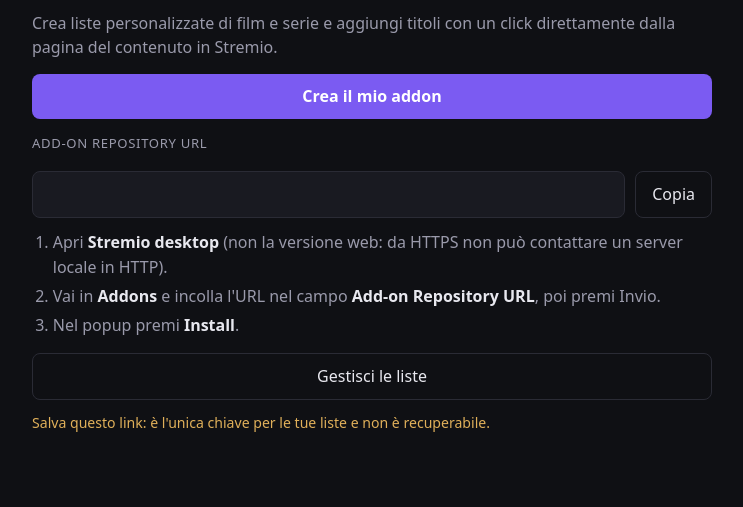
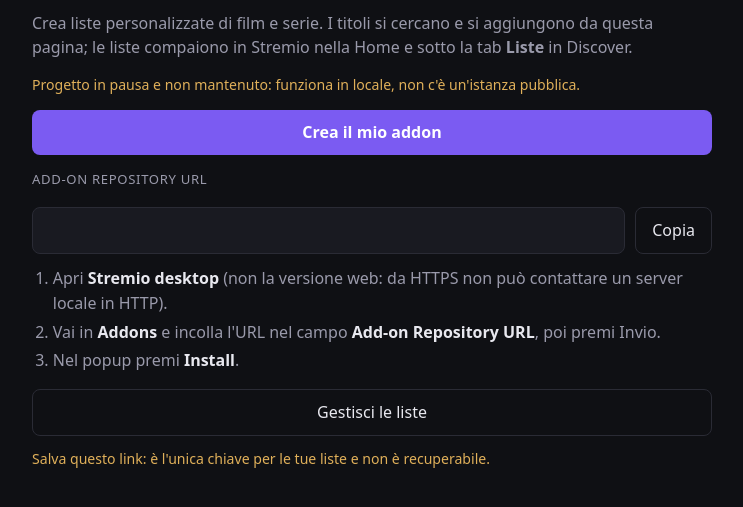
Before and after one commit to federicodiluca/stremio-custom-lists-addon, a website: page public/index.html in a window 1280 px wide. Shown: the part 91-598 px from the top of the page, without its empty margins (268-1011 px from the left). Drawn offline with Linux system fonts and the light colour scheme.

Commit message:
Traduci il README in inglese e segna il progetto come in pausa
Il repo e' pubblico: l'avviso in cima spiega perche' lo sviluppo si fermi qui
e quali muri del protocollo incontrerebbe chi lo riprende, cosi' da non fargli
ripetere gli stessi vicoli ciechi. Aggiornata anche la tabella dei file, che
citava ancora la risorsa `meta` e il riordino degli addon, entrambi rimossi.

La landing prometteva l'aggiunta dalla pagina del contenuto, strada poi
scartata: ora descrive il flusso reale e segnala che il progetto e' in pausa.

Co-Authored-By: Claude Opus 5 <noreply@anthropic.com>

```diff
--- a/public/index.html
+++ b/public/index.html
@@ -7,8 +7,13 @@
 <main>
   <h1>Le mie liste</h1>
   <p class="lede">
-    Crea liste personalizzate di film e serie e aggiungi titoli con un click
-    direttamente dalla pagina del contenuto in Stremio.
+    Crea liste personalizzate di film e serie. I titoli si cercano e si
+    aggiungono da questa pagina; le liste compaiono in Stremio nella Home e
+    sotto la tab <b>Liste</b> in Discover.
+  </p>
+  <p class="warn">
+    Progetto in pausa e non mantenuto: funziona in locale, non c'è un'istanza
+    pubblica.
   </p>
 
   <button id="create">Crea il mio addon</button>
```
Also changed, not shown: README.md.
